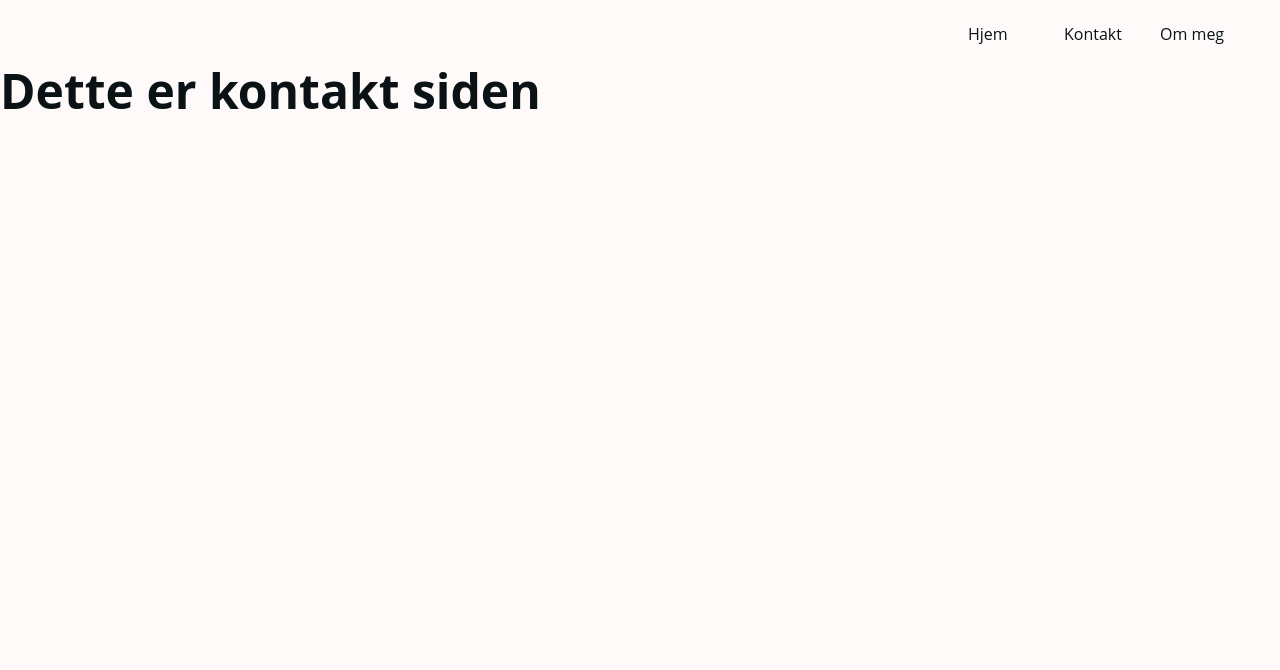
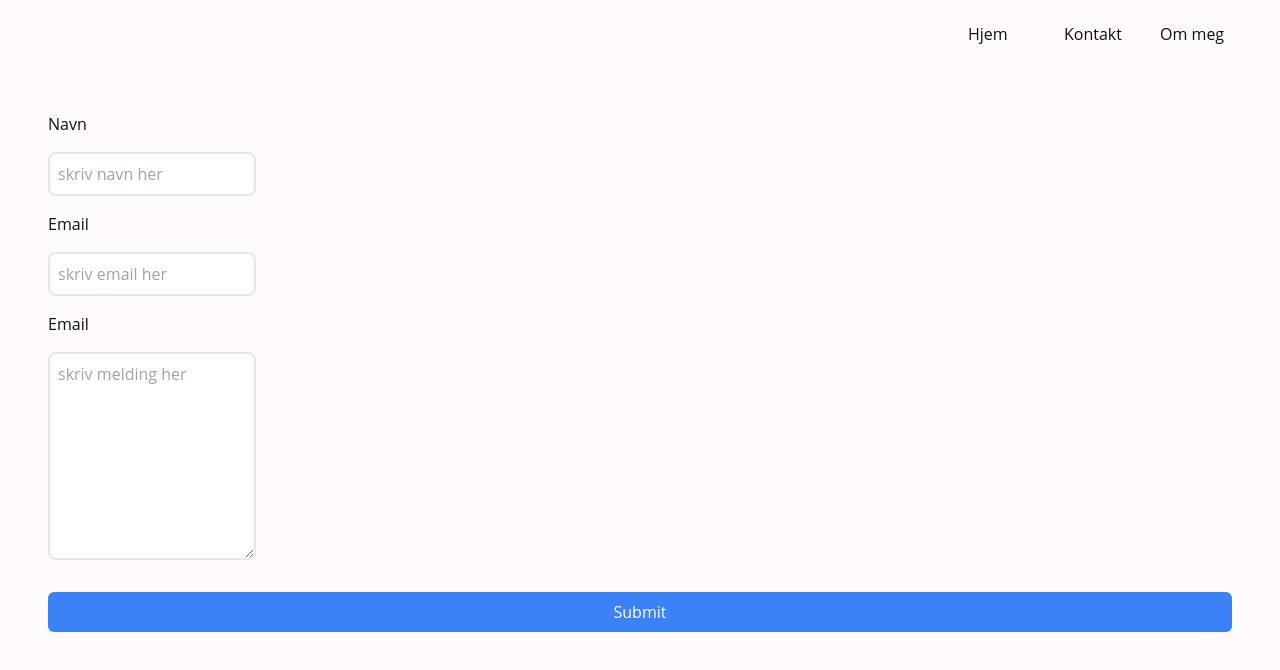
Before and after one commit to AndyKodehode/Portfolio2024, a Next.js app: page /kontakt in a window 1280 px wide. Shown: the top 670 px of the page. Built offline with nearby package versions, Linux system fonts and the light colour scheme.

Commit message:
begynt på kontaktform

```diff
--- a/src/app/kontakt/page.js
+++ b/src/app/kontakt/page.js
@@ -1,9 +1,51 @@
+"use client"
+
+import { useState } from "react";
+
+export default function Kontakt(){
+    const [email, setEmail] = useState('');
+    const [name, setName] = useState('')
+    const [message, setMessage] = useState('')
+
+    const handleSubmit = (event) => {
+      event.preventDefault(); // Prevent the default form submission
+      // Handle form submission here (e.g., send data to an API or server)
+      console.log('Form submitted with email:', email);
+    };
 
 
-export default function Kontakt(){
+
     return(
-        <div>
-            <h1>Dette er kontakt siden</h1>
+        <div className="w-full p-12" >
+            <form className="flex flex-col gap-4" onSubmit={handleSubmit}>
+                <label htmlFor="navn">Navn</label>
+                <input
+                name="navn"
+                placeholder="skriv navn her"
+                className="w-52 border-solid border-2 rounded-lg p-2"
+                onChange={(e) => setName(e.target.value)}
+                />
+                <label htmlFor="email">Email</label>
+                <input
+                name="email"
+                placeholder="skriv email her"
+                className="w-52 border-solid border-2 rounded-lg p-2"
+                onChange={(e) => setEmail(e.target.value)}
+                />
+                <label htmlFor="melding">Email</label>
+                <textarea
+                name="melding"
+                placeholder="skriv melding her"
+                className="w-52 h-52 border-solid border-2 rounded-lg p-2"
+                onChange={(e) => setMessage(e.target.value)}
+                />
+                <button
+                type="submit"
+                className="mt-4 px-4 py-2 bg-blue-500 text-white rounded-md"
+                    >
+                        Submit
+                </button>
+           </form>
         </div>
     )
 }
```
